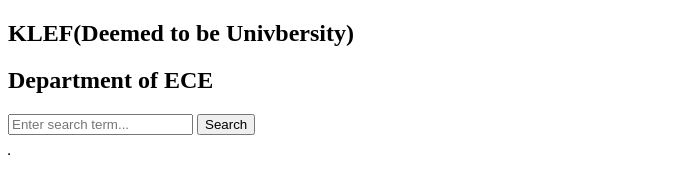
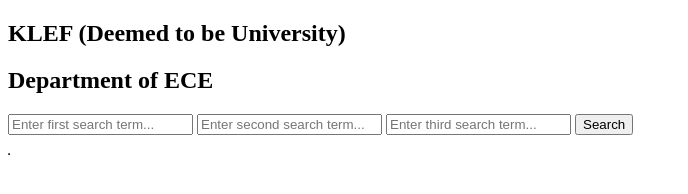
Before and after one commit to sureshkoumar11/Y22, a plain HTML site: page index.html in a window 1280 px wide. Shown: the whole page, without its empty margins (0-688 px from the left). Drawn offline with Linux system fonts and the light colour scheme.

Commit message:
Update index.html

```diff
--- a/index.html
+++ b/index.html
@@ -8,10 +8,14 @@
     <script src="script.js" defer></script>
 </head>
 <body>
-    <h2>KLEF(Deemed to be Univbersity)</h2>
+    <h2>KLEF (Deemed to be University)</h2>
     <h2>Department of ECE</h2>
-    <input type="text" id="searchInput" placeholder="Enter search term...">
+
+    <input type="text" id="searchInput1" placeholder="Enter first search term...">
+    <input type="text" id="searchInput2" placeholder="Enter second search term...">
+    <input type="text" id="searchInput3" placeholder="Enter third search term...">
     <button onclick="searchData()">Search</button>
+
     <br><br>
     <table border="1">
         <thead>
```
